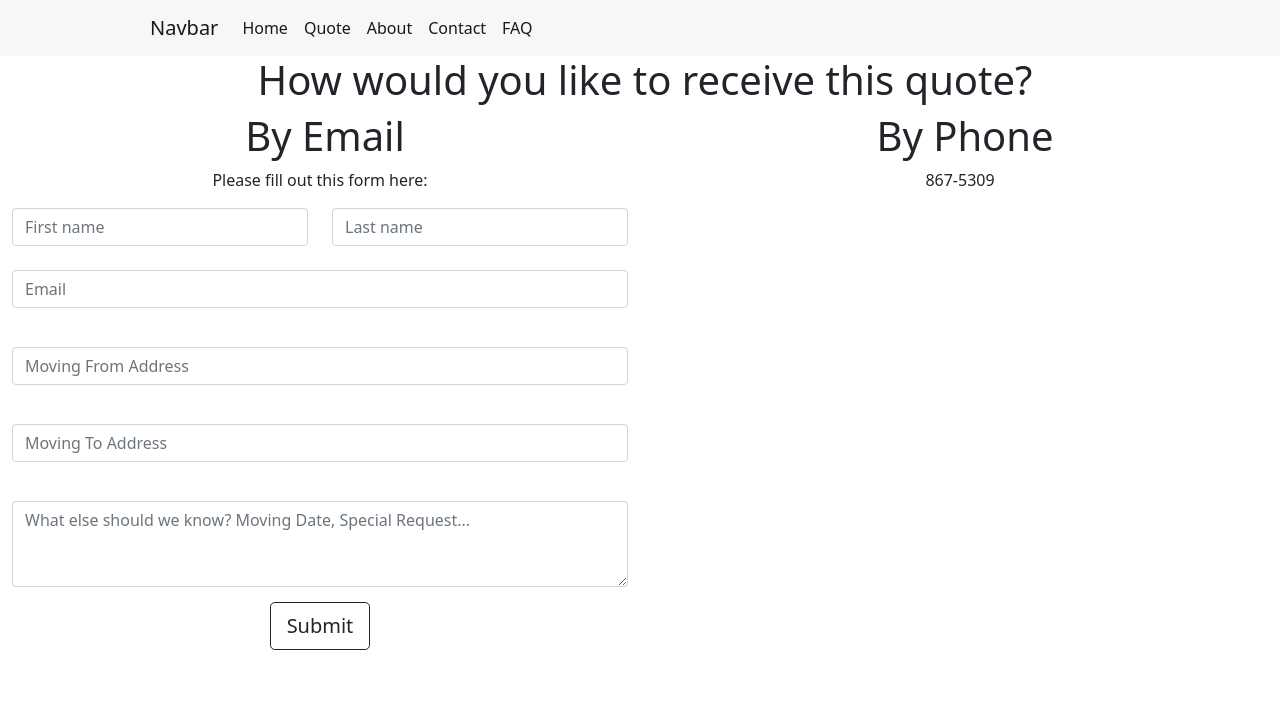
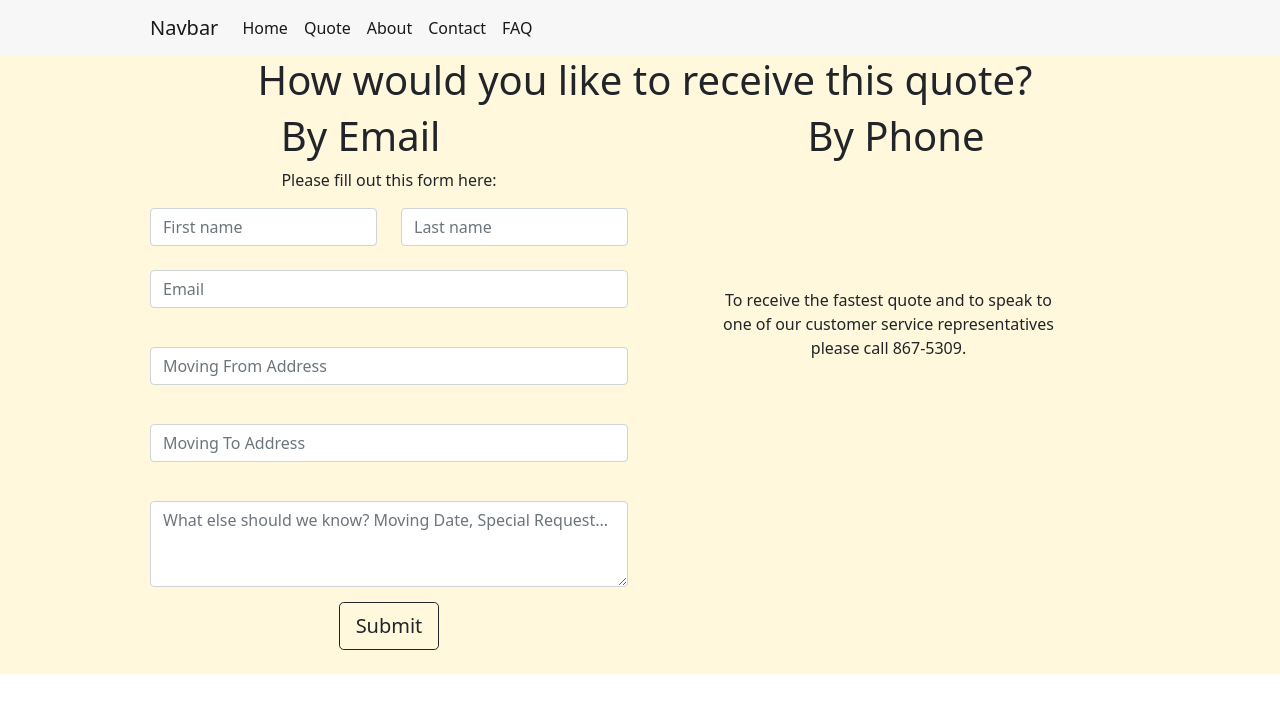
Before and after one commit to jarededrake/gilbert-perez, a React (Create React App) app: page /quote in a window 1280 px wide. Shown: the top 712 px of the page. Built offline with nearby package versions, Linux system fonts and the light colour scheme.

Commit message:
changes to quotePage

```diff
--- a/src/components/QuotePage.css
+++ b/src/components/QuotePage.css
@@ -1,6 +1,22 @@
 .quote {
+  background-color: cornsilk;
   text-align: center;
 }
 .btn {
   margin-bottom: 5%;
 }
+
+#emailContainer {
+  padding: 0 150px 0 150px;
+}
+.emailTitle {
+  margin-right: 14%;
+}
+.phoneText {
+  padding-top: 25%;
+  display: inline-flex;
+  align-items: left;
+  justify-content: center;
+  width: 350px;
+  margin-right: 5px;
+}
--- a/src/components/QuotePage.js
+++ b/src/components/QuotePage.js
@@ -4,11 +4,13 @@ import "./QuotePage.css";
 const QuotePage = () => {
   return (
     <div className="quote">
-      <h1>How would you like to receive this quote?</h1>
-      <div className="container-fluid">
+      <div className="title">
+        <h1>How would you like to receive this quote?</h1>
+      </div>
+      <div id="emailContainer" className="container-fluid">
         <div className="row">
           <div className="col-sm">
-            <h1>By Email</h1>
+            <h1 className="emailTitle">By Email</h1>
             <p>Please fill out this form here:</p>
             <form>
               <form>
@@ -74,7 +76,10 @@ const QuotePage = () => {
           </div>
           <div className="col-sm">
             <h1>By Phone</h1>
-            <p>867-5309</p>
+            <p className="phoneText">
+              To receive the fastest quote and to speak to one of our customer
+              service representatives please call 867-5309.
+            </p>
           </div>
         </div>
       </div>
```
